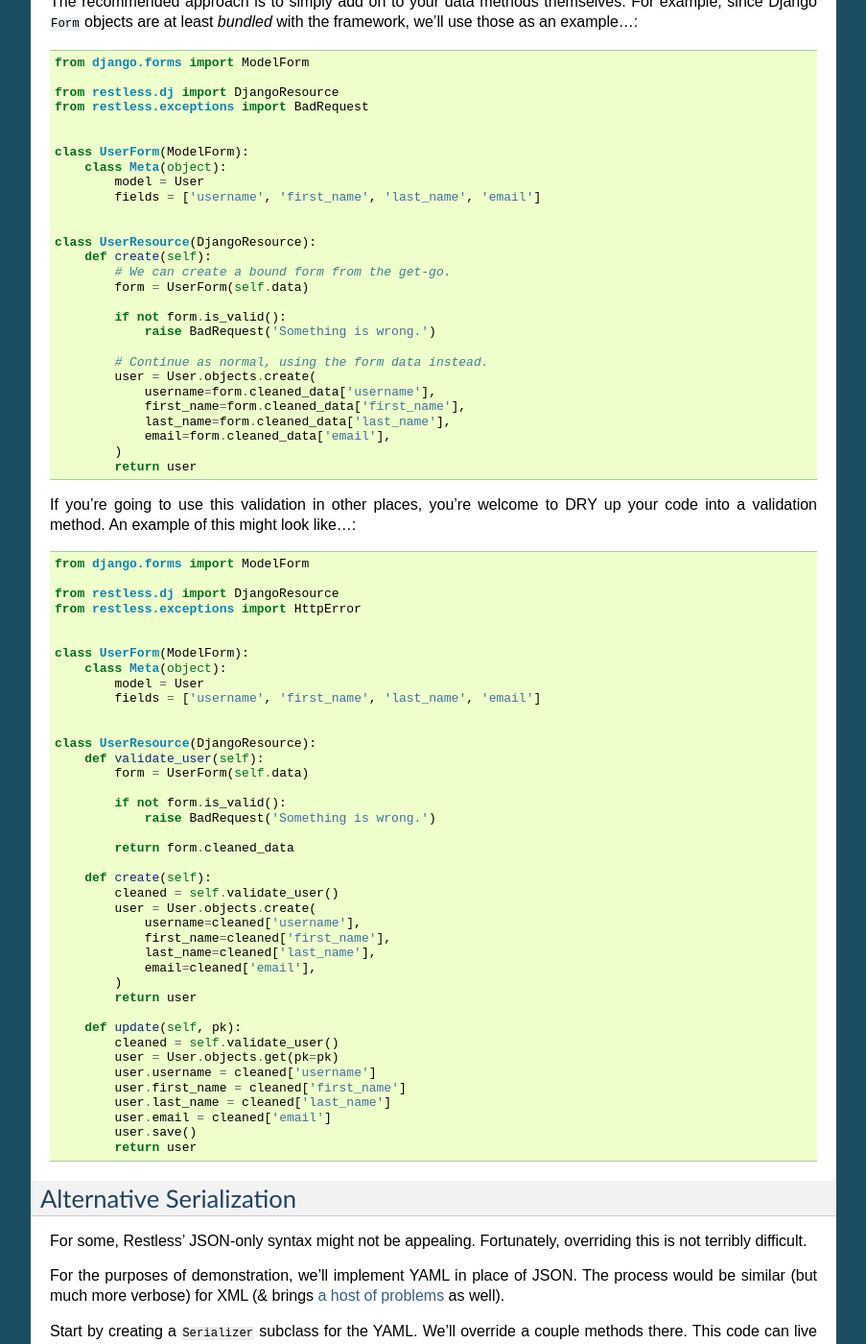
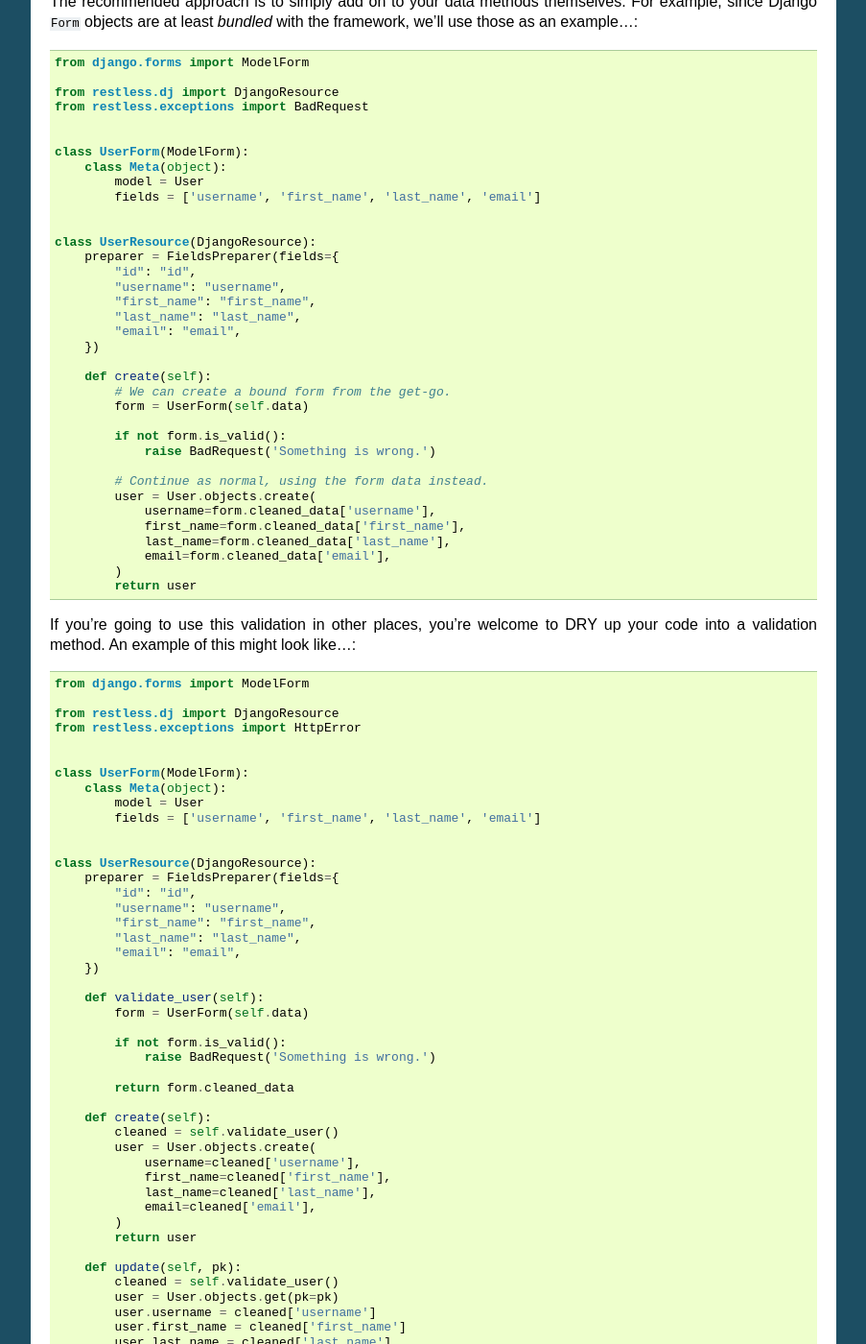
Before and after one commit to toastdriven/restless, a Sphinx documentation site: the page built from docs/extending.rst, in a window 1280 px wide and 1400 px high, scrolled down 5292 px. Shown: the whole window at 96% size, without its empty margins (198-1101 px from the left). Built offline with Sphinx 7.4.7, drawn with Linux system fonts in a browser that asks for light colours.

Commit message:
Updated docs to include a preparer, so the whole sample works.
Thanks to Bahadir Balban for the report!

```diff
--- a/docs/extending.rst
+++ b/docs/extending.rst
@@ -344,6 +344,14 @@
 
 
     class UserResource(DjangoResource):
+        preparer = FieldsPreparer(fields={
+            "id": "id",
+            "username": "username",
+            "first_name": "first_name",
+            "last_name": "last_name",
+            "email": "email",
+        })
+
         def create(self):
             # We can create a bound form from the get-go.
             form = UserForm(self.data)
@@ -376,6 +384,14 @@
 
 
     class UserResource(DjangoResource):
+        preparer = FieldsPreparer(fields={
+            "id": "id",
+            "username": "username",
+            "first_name": "first_name",
+            "last_name": "last_name",
+            "email": "email",
+        })
+
         def validate_user(self):
             form = UserForm(self.data)
 
```
